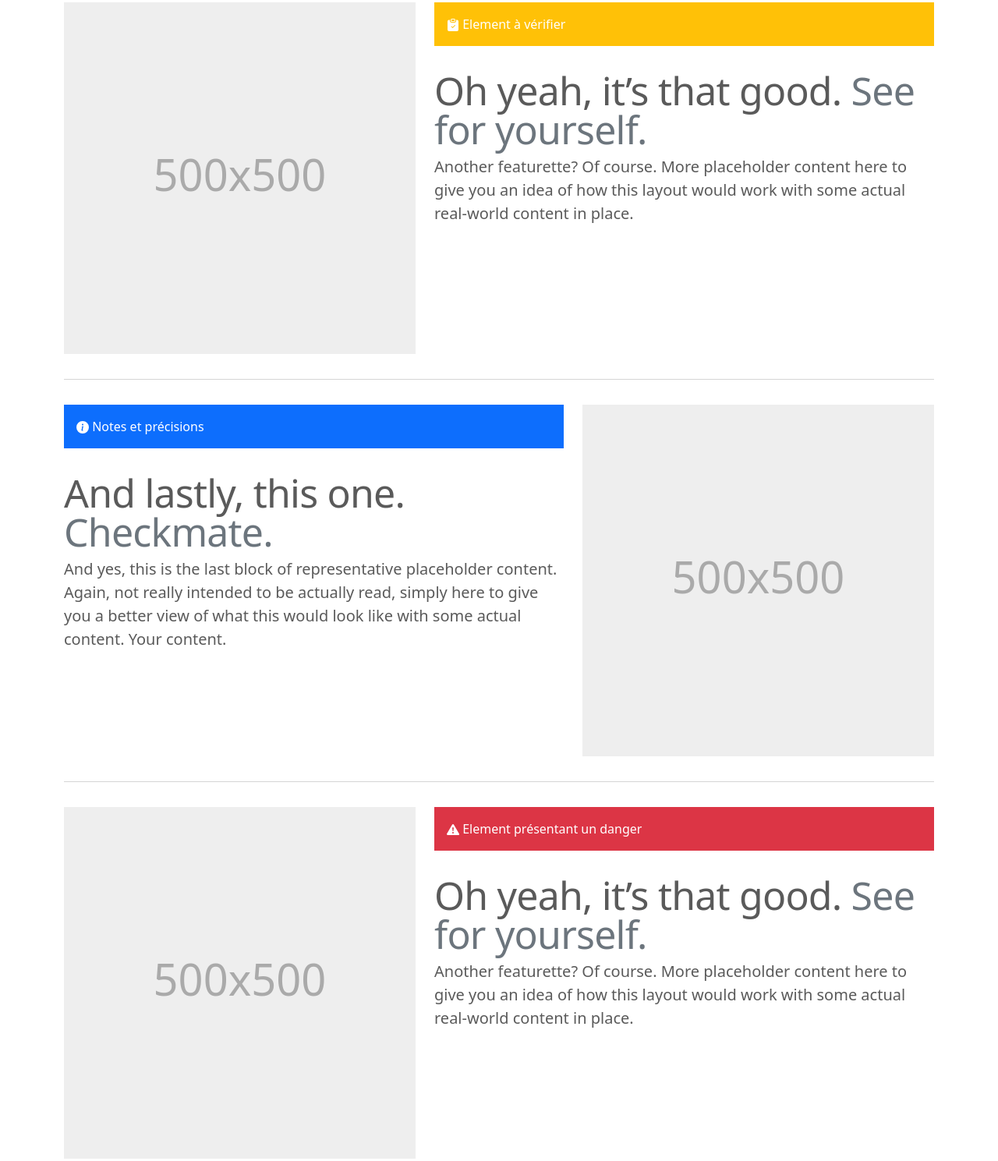
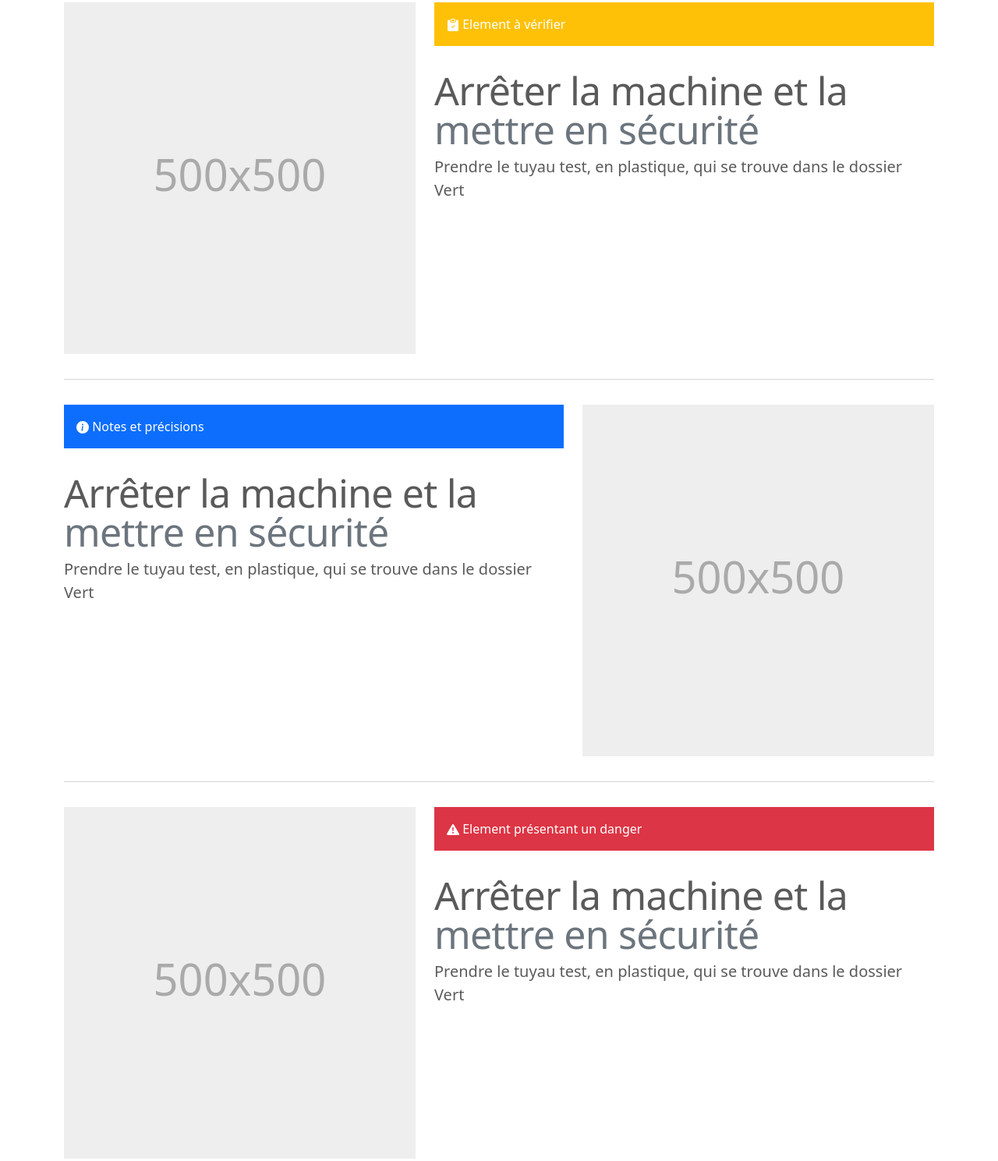
Before and after one commit to chrisznk/Projet-adrien, a plain HTML site: page index.html in a window 1280 px wide. Shown: the part 2093-3582 px from the top of the page at 78% size. Drawn offline with Linux system fonts and the light colour scheme.

Commit message:
Add files via upload

```diff
--- a/index.html
+++ b/index.html
@@ -13,7 +13,7 @@
 
 
     <!-- Bootstrap core CSS -->
-<link href="../assets/dist/css/bootstrap.min.css" rel="stylesheet">
+<link href="assets/dist/css/bootstrap.min.css" rel="stylesheet">
 
     <style>
       .bd-placeholder-img {
@@ -204,9 +204,9 @@
 			</svg>
 		    Element à vérifier
 		</div>
-        <h2 class="featurette-heading">Oh yeah, it’s that good. <span class="text-muted">See for yourself.</span></h2>
-        <p class="lead">Another featurette? Of course. More placeholder content here to give you an idea of how this layout would work with some actual real-world content in place.</p>
-      </div>
+        <h2 class="featurette-heading">Arrêter la machine et la  <span class="text-muted">mettre en sécurité</span></h2>
+        <p class="lead">Prendre le tuyau test, en plastique, qui se trouve dans le dossier Vert</p>
+	  </div>
       <div class="col-md-5 order-md-1">
         <svg class="bd-placeholder-img bd-placeholder-img-lg featurette-image img-fluid mx-auto" width="500" height="500" xmlns="http://www.w3.org/2000/svg" role="img" aria-label="Placeholder: 500x500" preserveAspectRatio="xMidYMid slice" focusable="false"><title>Placeholder</title><rect width="100%" height="100%" fill="#eee"/><text x="50%" y="50%" fill="#aaa" dy=".3em">500x500</text></svg>
       </div>
@@ -222,9 +222,9 @@
 			</svg>
 		    Notes et précisions
 		</div>
-        <h2 class="featurette-heading">And lastly, this one. <span class="text-muted">Checkmate.</span></h2>
-        <p class="lead">And yes, this is the last block of representative placeholder content. Again, not really intended to be actually read, simply here to give you a better view of what this would look like with some actual content. Your content.</p>
-      </div>
+        <h2 class="featurette-heading">Arrêter la machine et la  <span class="text-muted">mettre en sécurité</span></h2>
+        <p class="lead">Prendre le tuyau test, en plastique, qui se trouve dans le dossier Vert</p>
+	  </div>
       <div class="col-md-5">
         <svg class="bd-placeholder-img bd-placeholder-img-lg featurette-image img-fluid mx-auto" width="500" height="500" xmlns="http://www.w3.org/2000/svg" role="img" aria-label="Placeholder: 500x500" preserveAspectRatio="xMidYMid slice" focusable="false"><title>Placeholder</title><rect width="100%" height="100%" fill="#eee"/><text x="50%" y="50%" fill="#aaa" dy=".3em">500x500</text></svg>
       </div>
@@ -240,9 +240,9 @@
 			</svg>
 		    Element présentant un danger
 		</div>
-        <h2 class="featurette-heading">Oh yeah, it’s that good. <span class="text-muted">See for yourself.</span></h2>
-        <p class="lead">Another featurette? Of course. More placeholder content here to give you an idea of how this layout would work with some actual real-world content in place.</p>
-      </div>
+        <h2 class="featurette-heading">Arrêter la machine et la  <span class="text-muted">mettre en sécurité</span></h2>
+        <p class="lead">Prendre le tuyau test, en plastique, qui se trouve dans le dossier Vert</p>
+	  </div>
       <div class="col-md-5 order-md-1">
         <svg class="bd-placeholder-img bd-placeholder-img-lg featurette-image img-fluid mx-auto" width="500" height="500" xmlns="http://www.w3.org/2000/svg" role="img" aria-label="Placeholder: 500x500" preserveAspectRatio="xMidYMid slice" focusable="false"><title>Placeholder</title><rect width="100%" height="100%" fill="#eee"/><text x="50%" y="50%" fill="#aaa" dy=".3em">500x500</text></svg>
       </div>
@@ -258,9 +258,9 @@
 			</svg>
 			Succès
 		</div>
-        <h2 class="featurette-heading">And lastly, this one. <span class="text-muted">Checkmate.</span></h2>
-        <p class="lead">And yes, this is the last block of representative placeholder content. Again, not really intended to be actually read, simply here to give you a better view of what this would look like with some actual content. Your content.</p>
-      </div>
+        <h2 class="featurette-heading">Arrêter la machine et la  <span class="text-muted">mettre en sécurité</span></h2>
+        <p class="lead">Prendre le tuyau test, en plastique, qui se trouve dans le dossier Vert</p>
+	  </div>
       <div class="col-md-5">
         <svg class="bd-placeholder-img bd-placeholder-img-lg featurette-image img-fluid mx-auto" width="500" height="500" xmlns="http://www.w3.org/2000/svg" role="img" aria-label="Placeholder: 500x500" preserveAspectRatio="xMidYMid slice" focusable="false"><title>Placeholder</title><rect width="100%" height="100%" fill="#eee"/><text x="50%" y="50%" fill="#aaa" dy=".3em">500x500</text></svg>
       </div>
@@ -309,7 +309,7 @@
 </main>
 
 
-    <script src="../assets/dist/js/bootstrap.bundle.min.js"></script>
+    <script src="assets/dist/js/bootstrap.bundle.min.js"></script>
 
 
   </body>
```
